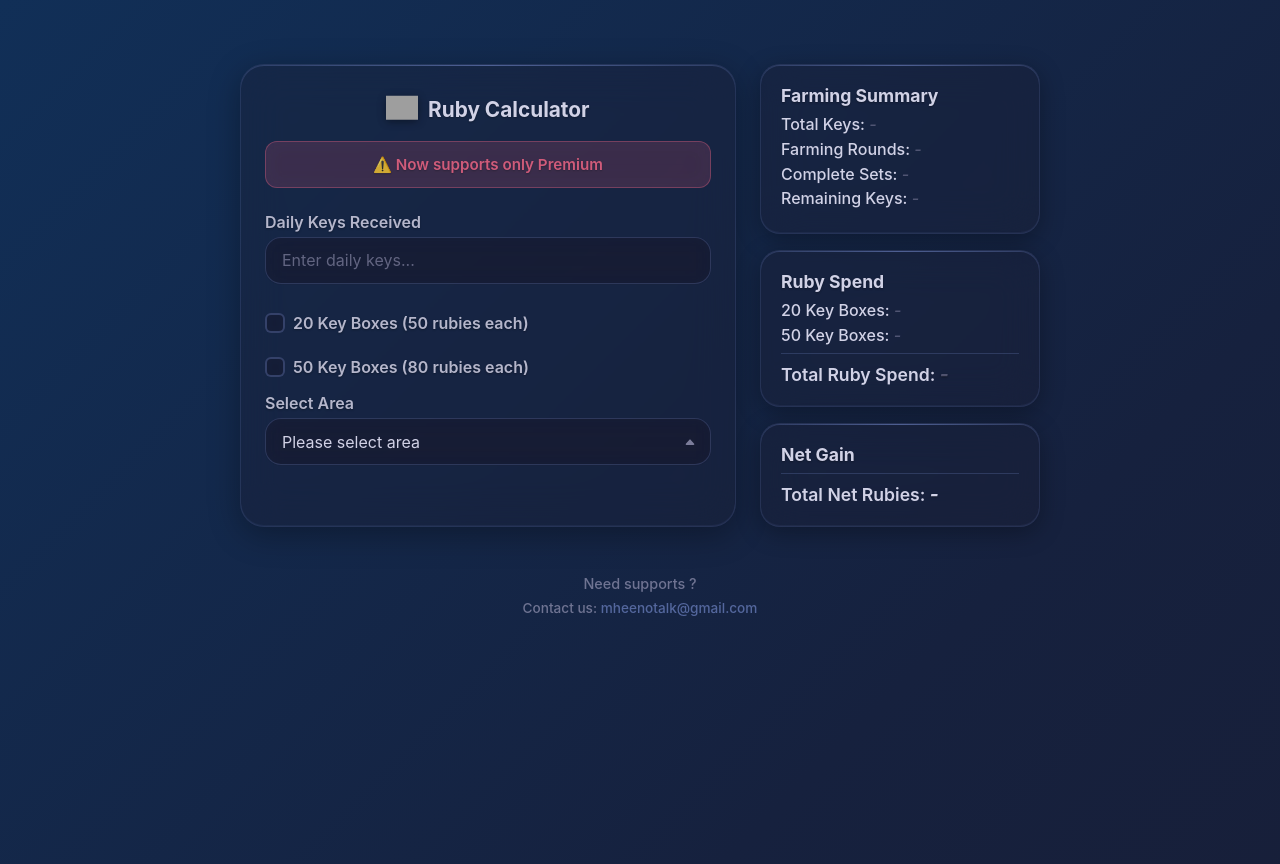
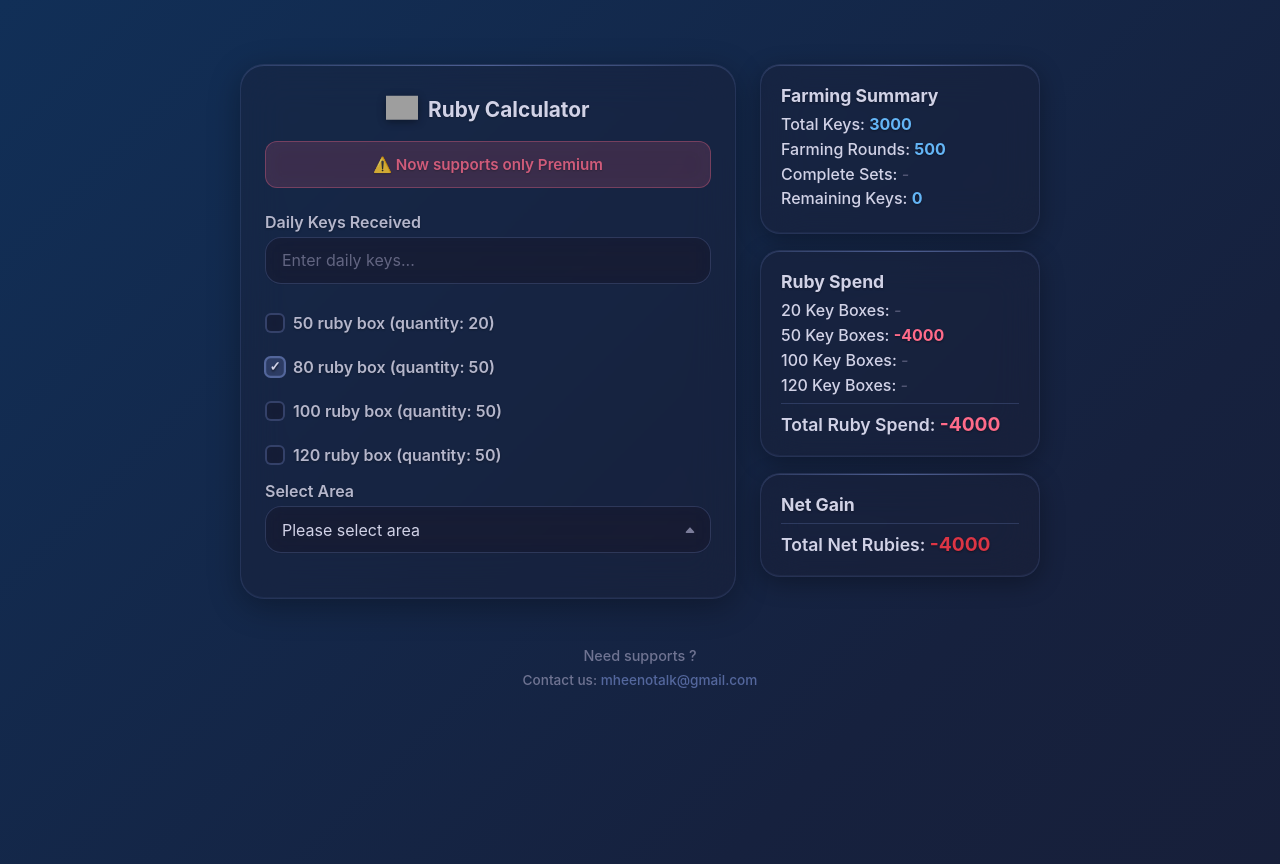
Before and after one commit to tangbearrrr/8k-ruby-calculator, a SvelteKit app: page / in a window 1280 px wide. Built offline with nearby package versions, Linux system fonts and the light colour scheme; grey boxes are pictures that could not be loaded.

Commit message:
feat: add 100 ruby box and 120 ruby box

```diff
--- a/src/routes/+page.svelte
+++ b/src/routes/+page.svelte
@@ -1,7 +1,9 @@
 <script lang="ts">
     let dailyKeys = '';
     let showBox20 = false;
-    let showBox50 = false;
+    let showBox50 = true; // Default to checked
+    let showBox100 = false;
+    let showBox120 = false;
     let selectedArea: keyof typeof areaRounds | '' = '';
 
     let totalKeys = 0;
@@ -29,6 +31,8 @@
     $: dailyKeysCount = Math.floor(parseInt(dailyKeys, 10) || 0);
     $: box20Count = showBox20 ? 20 : 0;
     $: box50Count = showBox50 ? 50 : 0;
+    $: box100Count = showBox100 ? 50 : 0;
+    $: box120Count = showBox120 ? 50 : 0;
     $: roundsPerSet = selectedArea ? areaRounds[selectedArea as keyof typeof areaRounds] : 0;
     $: keysPerRound = selectedArea === 'NM' ? 12 : 6;
     $: rubiesPerSet = selectedArea === 'NM' ? 160 : 80;
@@ -57,23 +61,41 @@
             rubiesEarned: roundsPerSet > 0 ? Math.floor(Math.floor(Math.floor((box50Count * 60) / keysPerRound) / roundsPerSet) * rubiesPerSet) : 0,
             rubiesSpent: box50Count * 80,
             netGain: roundsPerSet > 0 ? Math.floor(Math.floor(Math.floor((box50Count * 60) / keysPerRound) / roundsPerSet) * rubiesPerSet) - (box50Count * 80) : -(box50Count * 80)
+        },
+        box100: {
+            keys: box100Count * 60,
+            rounds: Math.floor((box100Count * 60) / keysPerRound),
+            sets: roundsPerSet > 0 ? Math.floor(Math.floor((box100Count * 60) / keysPerRound) / roundsPerSet) : 0,
+            rubiesEarned: roundsPerSet > 0 ? Math.floor(Math.floor(Math.floor((box100Count * 60) / keysPerRound) / roundsPerSet) * rubiesPerSet) : 0,
+            rubiesSpent: box100Count * 100,
+            netGain: roundsPerSet > 0 ? Math.floor(Math.floor(Math.floor((box100Count * 60) / keysPerRound) / roundsPerSet) * rubiesPerSet) - (box100Count * 100) : -(box100Count * 100)
+        },
+        box120: {
+            keys: box120Count * 60,
+            rounds: Math.floor((box120Count * 60) / keysPerRound),
+            sets: roundsPerSet > 0 ? Math.floor(Math.floor((box120Count * 60) / keysPerRound) / roundsPerSet) : 0,
+            rubiesEarned: roundsPerSet > 0 ? Math.floor(Math.floor(Math.floor((box120Count * 60) / keysPerRound) / roundsPerSet) * rubiesPerSet) : 0,
+            rubiesSpent: box120Count * 120,
+            netGain: roundsPerSet > 0 ? Math.floor(Math.floor(Math.floor((box120Count * 60) / keysPerRound) / roundsPerSet) * rubiesPerSet) - (box120Count * 120) : -(box120Count * 120)
         }
     };
 
     $: {
-        totalKeys = keySourceData.daily.keys + keySourceData.box20.keys + keySourceData.box50.keys;
+        totalKeys = keySourceData.daily.keys + keySourceData.box20.keys + keySourceData.box50.keys + keySourceData.box100.keys + keySourceData.box120.keys;
         rounds = Math.floor(totalKeys / keysPerRound);
         sets = roundsPerSet > 0 ? Math.floor(rounds / roundsPerSet) : 0;
         remainingKeys = totalKeys - (rounds * keysPerRound);
         grossRubies = sets * rubiesPerSet;
-        rubiesSpent = keySourceData.box20.rubiesSpent + keySourceData.box50.rubiesSpent;
+        rubiesSpent = keySourceData.box20.rubiesSpent + keySourceData.box50.rubiesSpent + keySourceData.box100.rubiesSpent + keySourceData.box120.rubiesSpent;
         netRubies = grossRubies - rubiesSpent;
     }
 
     $: activeKeySources = [
         dailyKeysCount > 0 && { name: 'Daily Keys', ...keySourceData.daily },
         showBox20 && { name: '20 Key Boxes', ...keySourceData.box20 },
-        showBox50 && { name: '50 Key Boxes', ...keySourceData.box50 }
+        showBox50 && { name: '50 Key Boxes', ...keySourceData.box50 },
+        showBox100 && { name: '100 Key Boxes', ...keySourceData.box100 },
+        showBox120 && { name: '120 Key Boxes', ...keySourceData.box120 }
     ].filter(Boolean);
 </script>
 
@@ -491,12 +513,22 @@
 
         <div class="checkbox-container">
             <input type="checkbox" id="box20-check" bind:checked={showBox20} />
-            <label for="box20-check" class="checkbox-label">20 Key Boxes (50 rubies each)</label>
+            <label for="box20-check" class="checkbox-label">50 ruby box (quantity: 20)</label>
         </div>
 
         <div class="checkbox-container">
             <input type="checkbox" id="box50-check" bind:checked={showBox50} />
-            <label for="box50-check" class="checkbox-label">50 Key Boxes (80 rubies each)</label>
+            <label for="box50-check" class="checkbox-label">80 ruby box (quantity: 50)</label>
+        </div>
+
+        <div class="checkbox-container">
+            <input type="checkbox" id="box100-check" bind:checked={showBox100} />
+            <label for="box100-check" class="checkbox-label">100 ruby box (quantity: 50)</label>
+        </div>
+
+        <div class="checkbox-container">
+            <input type="checkbox" id="box120-check" bind:checked={showBox120} />
+            <label for="box120-check" class="checkbox-label">120 ruby box (quantity: 50)</label>
         </div>
 
         <label>
@@ -566,6 +598,24 @@
                 50 Key Boxes: <span class="placeholder">-</span>
             </div>
             {/if}
+            {#if showBox100}
+            <div class="stat-row">
+                100 Key Boxes: <span class="negative-value">-{keySourceData.box100.rubiesSpent}</span>
+            </div>
+            {:else}
+            <div class="stat-row">
+                100 Key Boxes: <span class="placeholder">-</span>
+            </div>
+            {/if}
+            {#if showBox120}
+            <div class="stat-row">
+                120 Key Boxes: <span class="negative-value">-{keySourceData.box120.rubiesSpent}</span>
+            </div>
+            {:else}
+            <div class="stat-row">
+                120 Key Boxes: <span class="placeholder">-</span>
+            </div>
+            {/if}
             <div class="stat-total">
                 Total Ruby Spend: <span class="{rubiesSpent > 0 ? 'negative-value total-value' : 'placeholder total-value'}">{rubiesSpent > 0 ? `-${rubiesSpent}` : '-'}</span>
             </div>
```
